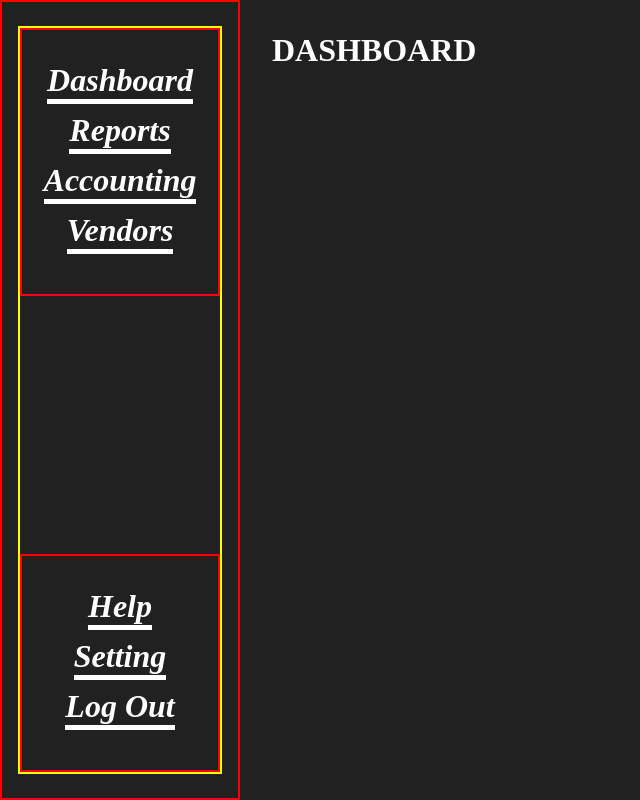
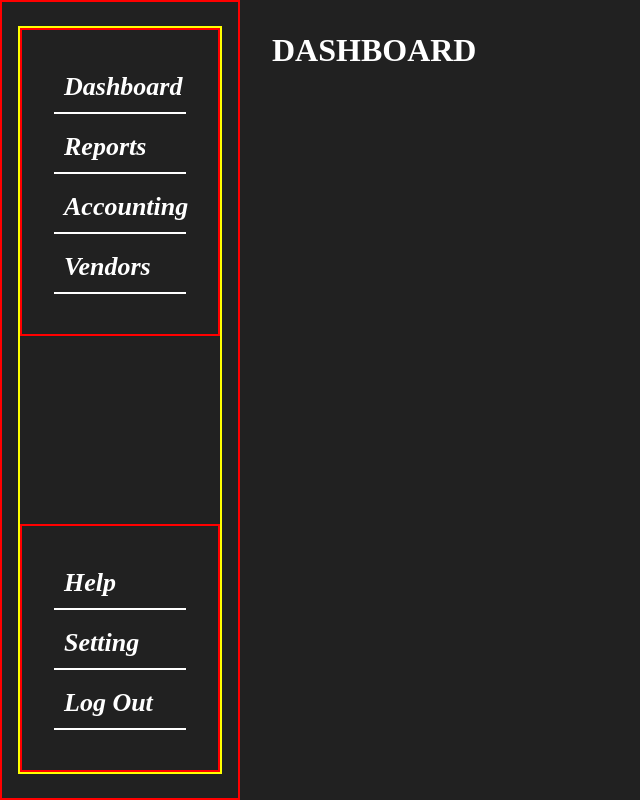
Before and after one commit to Correa95/Accounting-Software, a React app in the folder frontend/: page / in a window 1280 px wide. Shown: the whole page, without its empty margins (0-640 px from the left). Built offline with nearby package versions, Linux system fonts and the light colour scheme; the HTML template or start-up script is replaced by a standard one.

Commit message:
styling the navivation

```diff
--- a/frontend/src/components/NavBar.css
+++ b/frontend/src/components/NavBar.css
@@ -13,16 +13,17 @@ ol {
   flex-direction: column;
   border: 2px solid red;
   padding: 32px;
-  align-items: center;
-  justify-content: center;
+  /* align-items: center; */
+  /* justify-content: center; */
 }
 
 li {
-  font-size: 32px;
+  font-size: 26px;
   font-weight: 700;
   font-style: italic;
   list-style: none;
+  padding: 10px;
   margin-bottom: 8px;
-  border-bottom: 5px solid #fff;
+  border-bottom: 2px solid #fff;
   cursor: pointer;
 }
```
